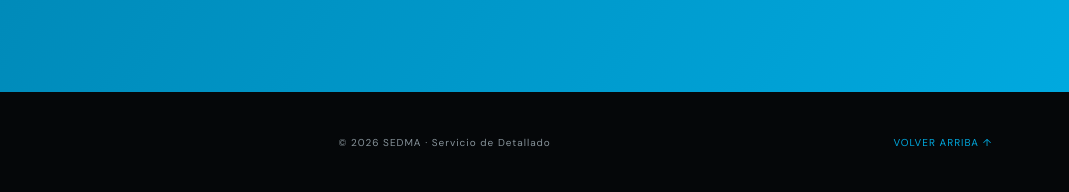
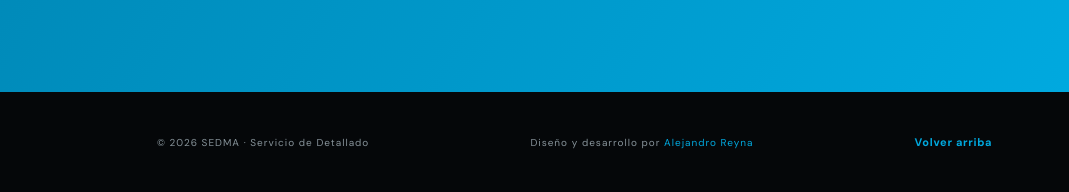
Before and after one commit to Alex-Devs-slw/SEDMA, a plain HTML site: page index.html in a window 1280 px wide. Shown: the part 4080-4272 px from the top of the page, 211-1280 px from the left. Drawn offline with Linux system fonts and the light colour scheme.

Commit message:
Edite el pie de pagina del index

```diff
--- a/index.html
+++ b/index.html
@@ -77,7 +77,12 @@
     </section>
   </main>
 
-  <footer><img src="assets/logo-sedma.jpg" alt="SEDMA"><span>© 2026 SEDMA · Servicio de Detallado</span><a href="#inicio">VOLVER ARRIBA ↑</a></footer>
+  <footer>
+    <img src="assets/logo-sedma.jpg" alt="SEDMA">
+    <span>© 2026 SEDMA · Servicio de Detallado</span>
+    <span class="footer-note" >Diseño y desarrollo por <a href="https://github.com/Alex-Devs-slw" target="_blank" rel="noopener">Alejandro Reyna</a></span>
+    <a href="#inicio" class="back-to-top">Volver arriba</a>
+  </footer>
 
   <div class="drawer-backdrop" id="drawerBackdrop"></div>
   <aside class="cart-drawer" id="cartDrawer" aria-label="Carrito de compras">
```
